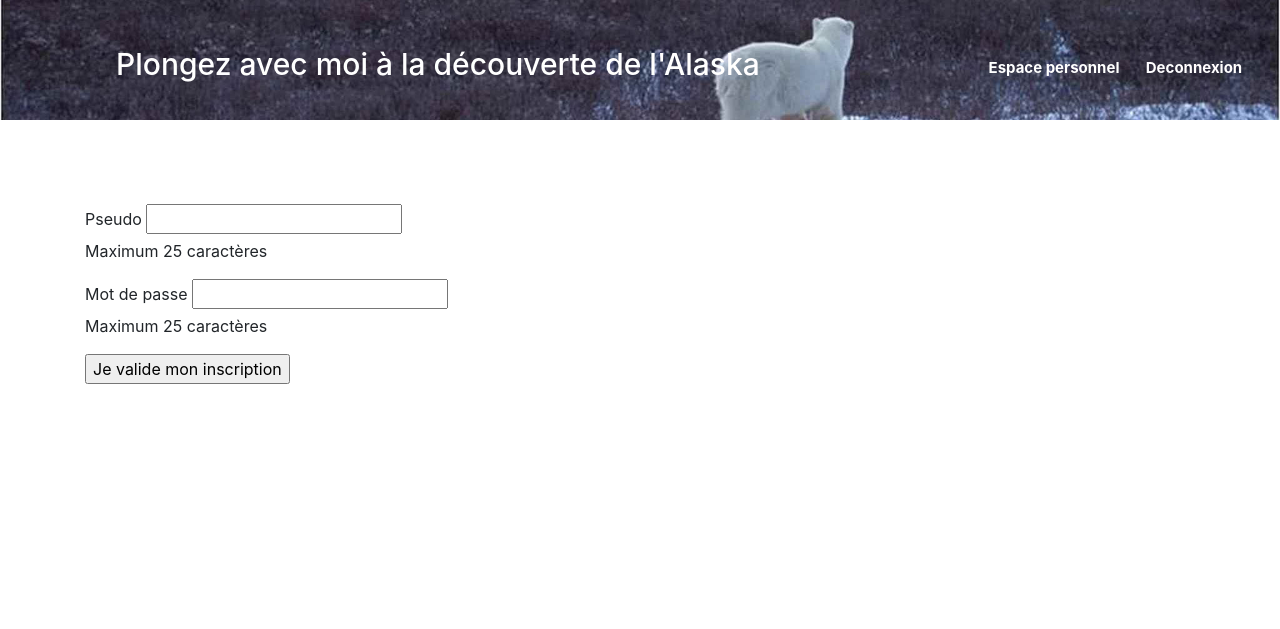
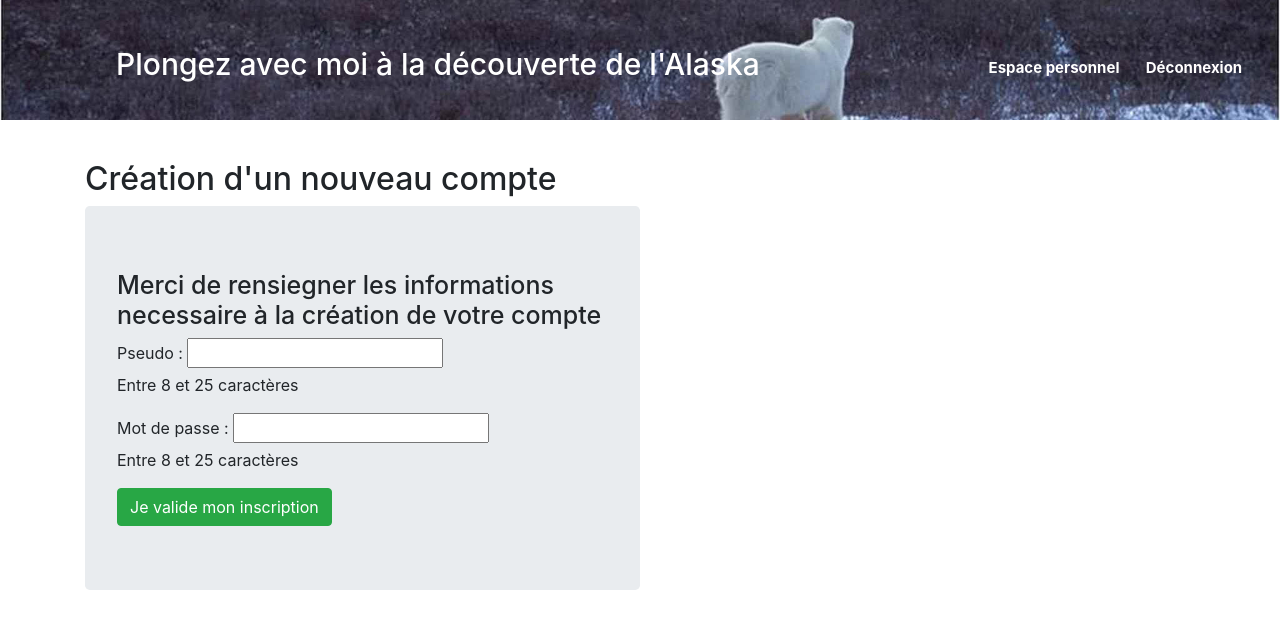
Before and after one commit to LibertAntoine/Blog_Writer, a PHP site: page /index.php?action=inscription in a window 1280 px wide. Shown: the top 629 px of the page. Run offline with PHP 8.4, Linux system fonts and the light colour scheme; the visitor is signed in with stand-in values (Sample User, id 1); some libraries are stand-ins or nearby versions.

Commit message:
edit the style of login et inscription views

```diff
--- a/controller/frontend.php
+++ b/controller/frontend.php
@@ -54,6 +54,7 @@ function verifUser() {
 		if ($user->getMdp() == $_POST['mdp']) {
 			$_SESSION['pseudo'] = $_POST['pseudo'];
 			$_SESSION['id'] = $user->getId();
+			$_SESSION['status'] = $user->getStatus();
 			header('Location: index.php');
 		} else {
 			$message = 'Le mot de passe renseigné ne correspond pas à cette utilisateur';
@@ -94,6 +95,7 @@ function addUser($pseudo, $mdp)
     else {
         $_SESSION['pseudo'] = $_POST['pseudo'];
 		$_SESSION['id'] = $user->getId();
+		$_SESSION['status'] = $user->getStatus();
 		header('Location: index.php');
     }
 }
--- a/include/navbar.php
+++ b/include/navbar.php
@@ -3,14 +3,15 @@
 
 <nav id="navbar" class="navbar navbar-default">
 
+<a href="index.php">
 <h1 class="navbar-text">Plongez avec moi à la découverte de l'Alaska</h1>
-
+</a>
 <?php
 if (isset($_SESSION['pseudo'])) {
  ?>
 <div class="loger">
 <a class="navbar-link" href="index.php?action=acompte"><div class="navbloc">Espace personnel</div></a>
-<a class="navbar-link" href="index.php?action=logOut"><div class="navbloc">Deconnexion</div></a>
+<a class="navbar-link" href="index.php?action=logOut"><div class="navbloc">Déconnexion</div></a>
 </div>
 <?php
 } else {
--- a/view/backend/adminBackOffice.php
+++ b/view/backend/adminBackOffice.php
@@ -6,13 +6,16 @@
 
 
 <p><a href="index.php">-> Retour  l'acceuil du site</a></p>
+
+<?php if ($_SESSION['status'] === 'admin') { ?>
 <a href="index.php?action=createArticle"><div id="newArticle" class="btn btn-primary btn-lg">
 <p>Créer un nouvel article</p></div></a>
+<?php } ?>
 
 <div class="row">
 	<div class="col-sm-6 jumbotron">
 		<form action="index.php?action=editPseudo" method="post">
-			<h3>Modification du nom utilisation</h3>
+			<h3>Modification du nom utilisateur</h3>
 			<p>Votre nom actuelle est <?= $_SESSION['pseudo'] ?></p>
 			<label>Nouveau nom utilisateur :</label>
 			<input type="text" name="newPseudo">
--- a/view/frontend/articlesListView.php
+++ b/view/frontend/articlesListView.php
@@ -28,7 +28,7 @@ foreach ($articles as $data)
 ?>
 
     <div class="articleBox jumbotron">
-        <h3><?= htmlspecialchars($data->getTitle()) ?></h3>
+        <a href="index.php?action=article&amp;id=<?= $data->getId() ?>"><h3><?= htmlspecialchars($data->getTitle()) ?></h3></a>
         <em class="creationDate">ajouté le <?= $data->getCreationDate() ?></em>
         <p>
             <?= nl2br((substr($data->getContent(), 0, 320).'...')) ?>
--- a/view/frontend/inscription.php
+++ b/view/frontend/inscription.php
@@ -2,25 +2,26 @@
 
  ob_start(); ?>
 
-<h1>Merci de renseigner les informations pour votre inscription</h1>
+<h2>Création d'un nouveau compte</h2>
 
-
+<div class="col-sm-6 jumbotron">
 <form action="index.php?action=addUser" method="post">
+<h3>Merci de rensiegner les informations necessaire à la création de votre compte</h3>
 <div>
-<label for="pseudo">Pseudo</label>
+<label for="pseudo">Pseudo : </label>
 <input type="text" id="pseudo" name="pseudo"/>
-<p>Maximum 25 caractères<p>
+<p>Entre 8 et 25 caractères<p>
 </div>
 <div>
-<label for="mdp">Mot de passe</label>
+<label for="mdp">Mot de passe : </label>
 <input type="text" id="mdp" name="mdp"/>
-<p>Maximum 25 caractères<p>
+<p>Entre 8 et 25 caractères<p>
 </div>
 <div>
-        <input type="submit" value="Je valide mon inscription" />
+        <input class="btn btn-success" type="submit" value="Je valide mon inscription"/>
 </div>
 </form>
-
+</div>
 <?php $content = ob_get_clean(); ?>
 
 <?php
```
Also changed, not shown: view/frontend/loginView.php (+8 -3 lines).
